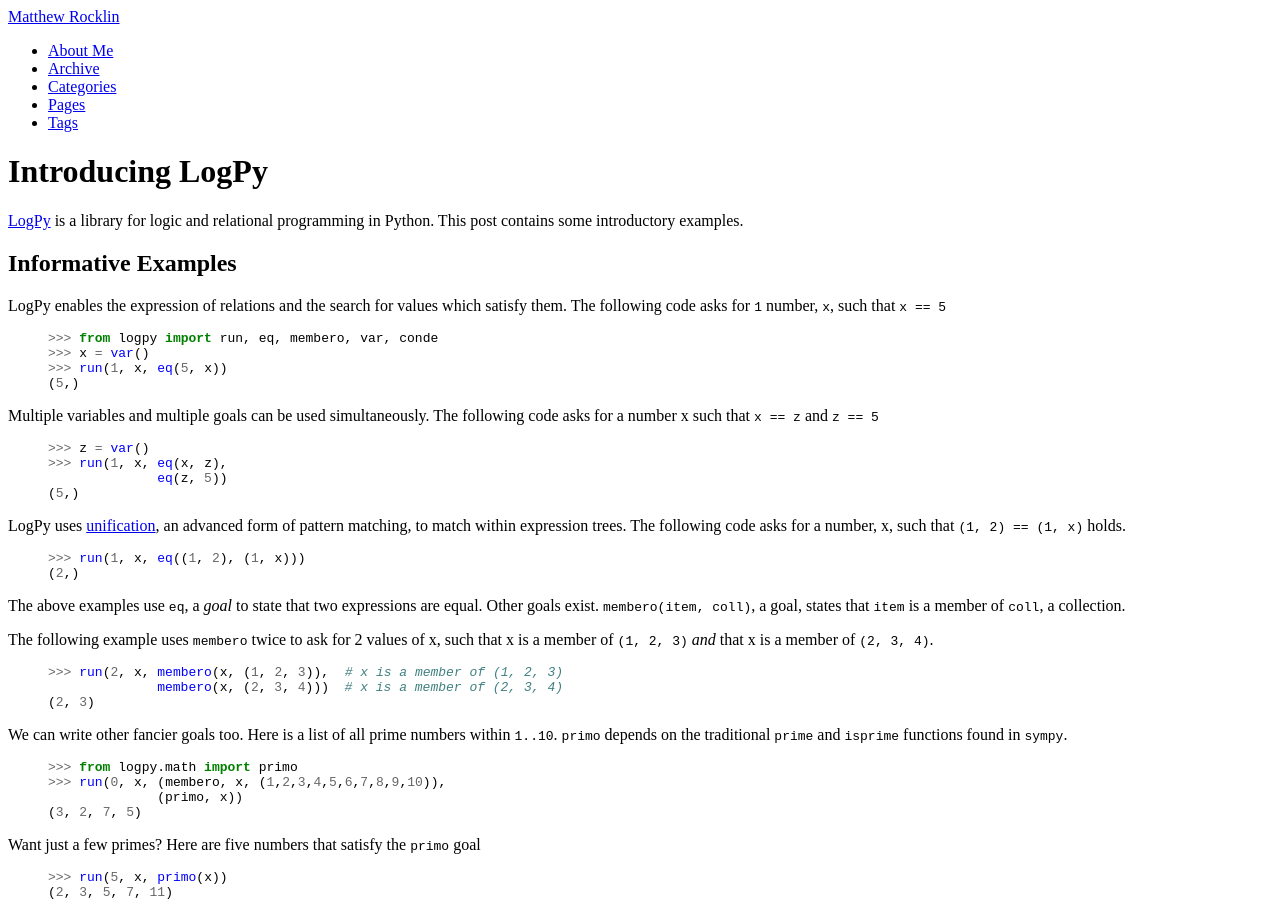
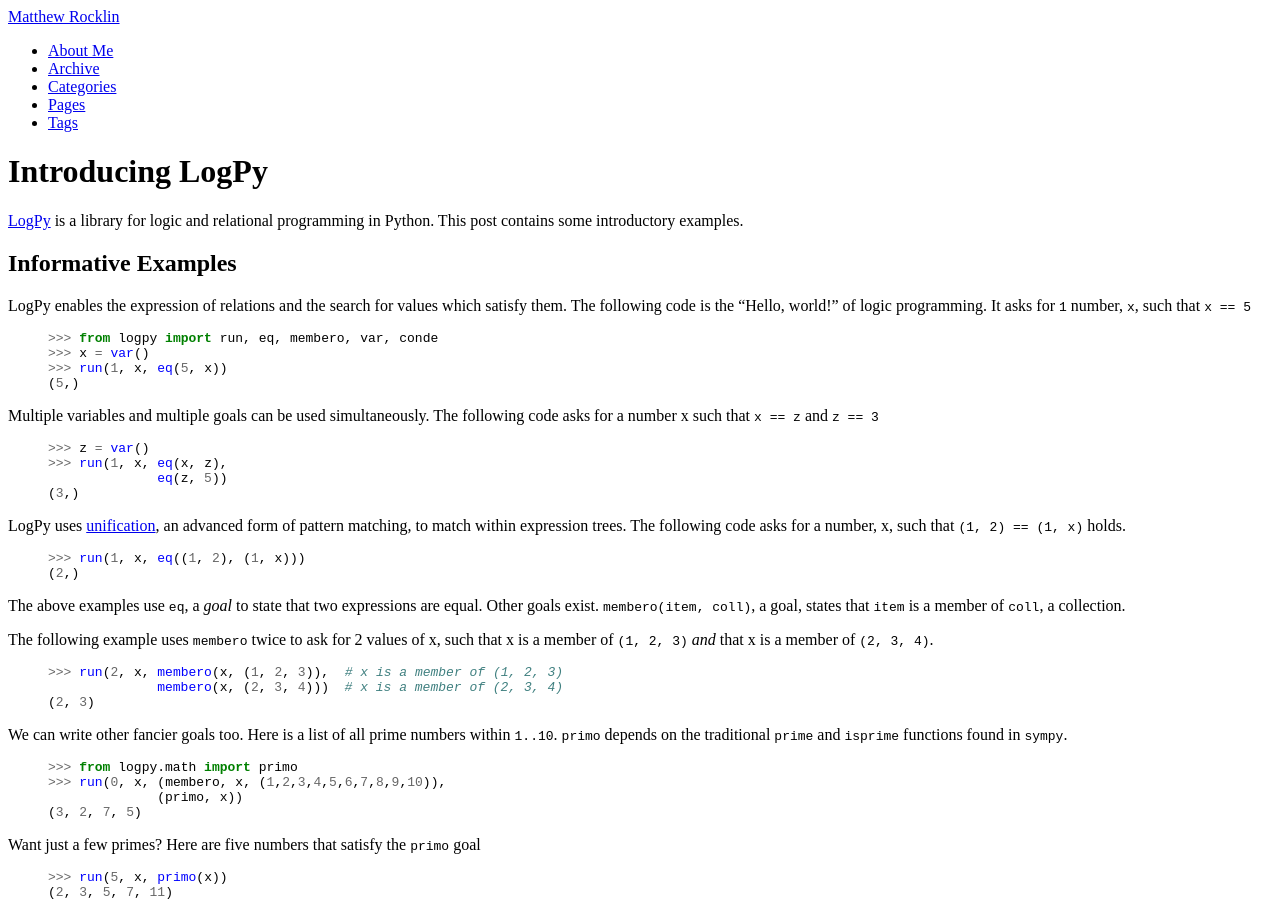
Before and after one commit to besyskymnbk/blog, a Jekyll site: the page built from _posts/work/2013-01-14-LogPy-Introduction.md, in a window 1280 px wide and 900 px high. Built offline with Jekyll 4.4.1, drawn with Linux system fonts in a browser that asks for light colours; comment, search, counter and statistics services are not loaded.

Commit message:
minor edits to logpy intro

```diff
--- a/_posts/work/2013-01-14-LogPy-Introduction.md
+++ b/_posts/work/2013-01-14-LogPy-Introduction.md
@@ -12,7 +12,7 @@ tags : [LogPy, SymPy]
 Informative Examples
 --------------------
 
-LogPy enables the expression of relations and the search for values which satisfy them.  The following code asks for `1` number, `x`, such that `x == 5`
+LogPy enables the expression of relations and the search for values which satisfy them.  The following code is the "Hello, world!" of logic programming.  It asks for `1` number, `x`, such that `x == 5`
 
 {% highlight python %}
 >>> from logpy import run, eq, membero, var, conde
@@ -22,13 +22,13 @@ LogPy enables the expression of relations and the search for values which satisf
 {% endhighlight %}
 
 Multiple variables and multiple goals can be used simultaneously.  The
-following code asks for a number x such that `x == z` and `z == 5`
+following code asks for a number x such that `x == z` and `z == 3`
 
 {% highlight python %}
 >>> z = var()
 >>> run(1, x, eq(x, z),
               eq(z, 5))
-(5,)
+(3,)
 {% endhighlight %}
 
 LogPy uses [unification](http://en.wikipedia.org/wiki/Unification_%28computer_science%29), an advanced form of pattern matching, to match within expression trees.
```
